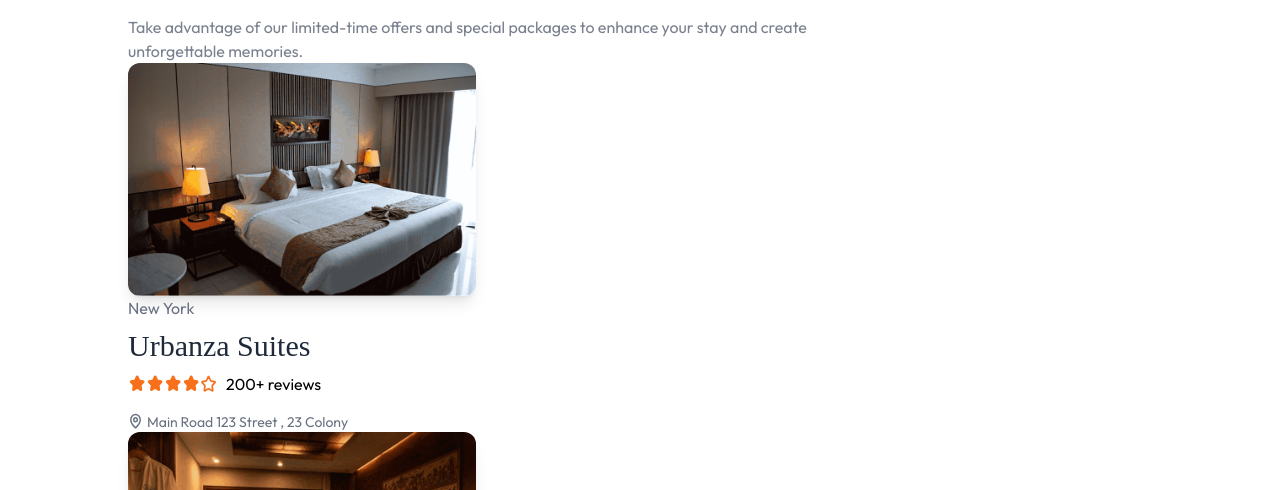
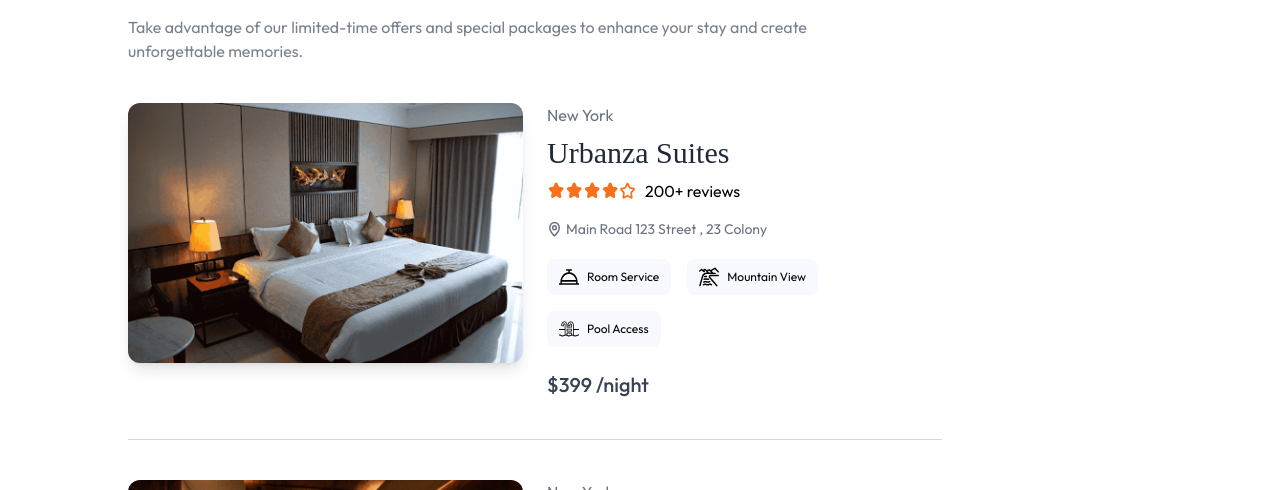
Before and after one commit to muhammadmustafarooqi/QuickStay, a React (Vite) app: page /rooms in a window 1280 px wide. Shown: the part 177-667 px from the top of the page. Built offline with nearby package versions, Linux system fonts and the light colour scheme; no server answers; a web font is replaced by a local one.

Commit message:
Update AllRooms.jsx

```diff
--- a/src/pages/AllRooms.jsx
+++ b/src/pages/AllRooms.jsx
@@ -1,5 +1,5 @@
 import React from "react";
-import assets, { roomsDummyData } from "../assets/assets";
+import assets, { facilityIcons, roomsDummyData } from "../assets/assets";
 import { useNavigate } from "react-router-dom";
 import StarRating from "../components/StarRating";
 
@@ -19,19 +19,31 @@ const AllRooms = () => {
           </p>
         </div>
         {roomsDummyData.map((room) => (
-          <div>
+          <div
+            className="flex flex-col md:flex-row items-start py-10 gap-6 border-b border-gray-300 last:pb-30 last:border-0"
+            key={room._id}
+          >
             <img
               src={room.images[0]}
               alt="hotel room images"
               title="View Room Details"
-              onClick={() => {navigate(`/rooms/${room._id}`); scrollTo(0, 0)}}
+              onClick={() => {
+                navigate(`/rooms/${room._id}`);
+                scrollTo(0, 0);
+              }}
               className="max-h-65 md:w-1/2 rounded-xl shadow-lg object-cover cursor-pointer"
             />
             <div className="md:w-1/2 flex flex-col gap-2 ">
               <p className="text-gray-500">{room.hotel.city}</p>
               <p
-                onClick={() => {navigate(`/rooms/${room._id}`); scrollTo(0, 0)}}
-              className="text-gray-800 text-3xl font-playfair cursor-poinetr">{room.hotel.name}</p>
+                onClick={() => {
+                  navigate(`/rooms/${room._id}`);
+                  scrollTo(0, 0);
+                }}
+                className="text-gray-800 text-3xl font-playfair cursor-poinetr"
+              >
+                {room.hotel.name}
+              </p>
               <div className="flex items-center">
                 <StarRating />
                 <p className="ml-2">200+ reviews</p>
@@ -40,6 +52,24 @@ const AllRooms = () => {
                 <img src={assets.locationIcon} alt="lcation icon" />
                 <span>{room.hotel.address}</span>
               </div>
+              {/* room amenities */}
+              <div className="flex flex-wrap items-center mt-3 mb-4 gap-4">
+                {room.amenities.map((item, index) => (
+                  <div className="flex items-center gap-2 px-3 py-2 rounded-lg bg-[#F5F5FF]/70" key={index}>
+                    <img
+                    className="w-5 h-5"
+                    src={facilityIcons[item]}
+                     alt={item} />
+                    <p className="text-xs">
+                      {item}
+                    </p>
+                  </div>
+                ))}
+              </div>
+              {/* room price per night */}
+                <p className="text-xl font-medium text-gray-700">
+                  ${room.pricePerNight} /night
+                </p>
             </div>
           </div>
         ))}
```
